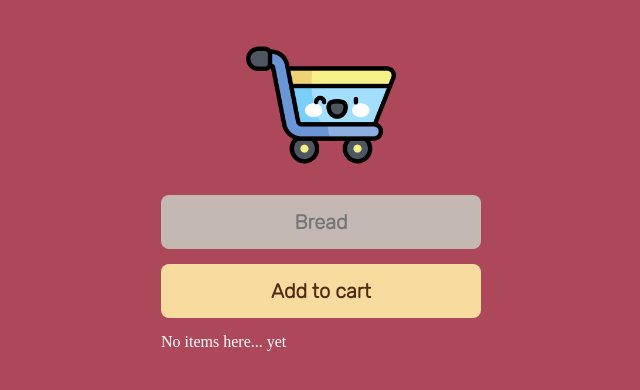
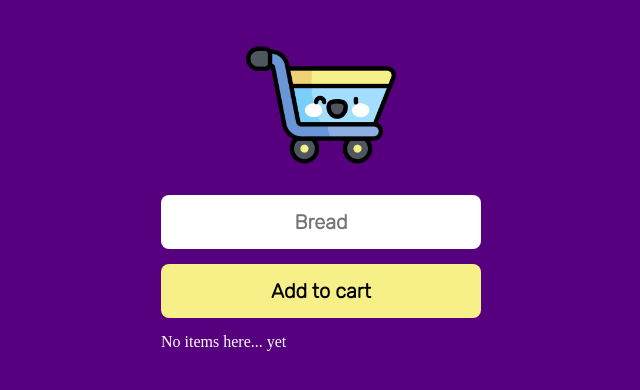
Before and after one commit to dzhu0/add-to-cart, a plain HTML site: page index.html in a window 1280 px wide. Shown: the whole page, without its empty margins (319-959 px from the left). Drawn offline with Linux system fonts and the light colour scheme; no server answers.

Commit message:
New Theme
Change theme to match the logo.

```diff
--- a/index.css
+++ b/index.css
@@ -8,7 +8,7 @@
 
 html,
 body {
-    background-color: #ac485a;
+    background-color: #57007f;
     user-select: none;
 }
 
@@ -38,24 +38,24 @@ body {
     font-size: 20px;
     font-weight: bold;
     text-align: center;
-    color: #532912;
+    color: black;
     border: 0;
     border-radius: 8px;
     padding: 15px;
 }
 
 .input-field {
-    background-color: #c3b9b2;
+    background-color: white;
     outline: none;
 }
 
 .add-button {
-    background-color: #f8dc9f;
+    background-color: #f7ef87;
     cursor: pointer;
 }
 
 .add-button:hover {
-    background-color: #fba650;
+    background-color: #efd176;
 }
 
 .add-button:active {
@@ -72,7 +72,7 @@ body {
 }
 
 .shopping-list li {
-    background-color: white;
+    background-color: #a3defe;
     flex-grow: 1;
     box-shadow: 0px 1px 4px rgba(0, 0, 0, 0.2);
     cursor: pointer;
@@ -85,5 +85,5 @@ body {
 }
 
 .shopping-list li:hover {
-    background-color: #fcdfd6;
+    background-color: #7acefa;
 }
```
